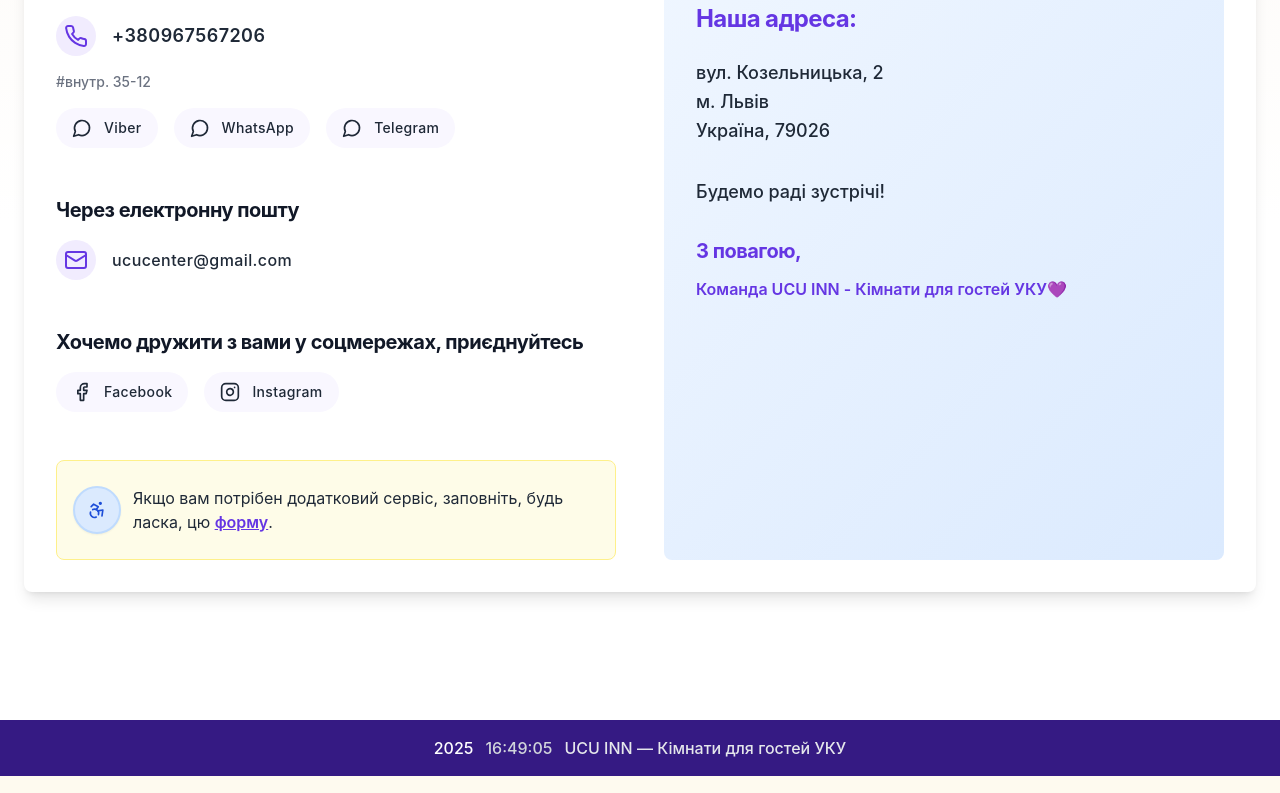
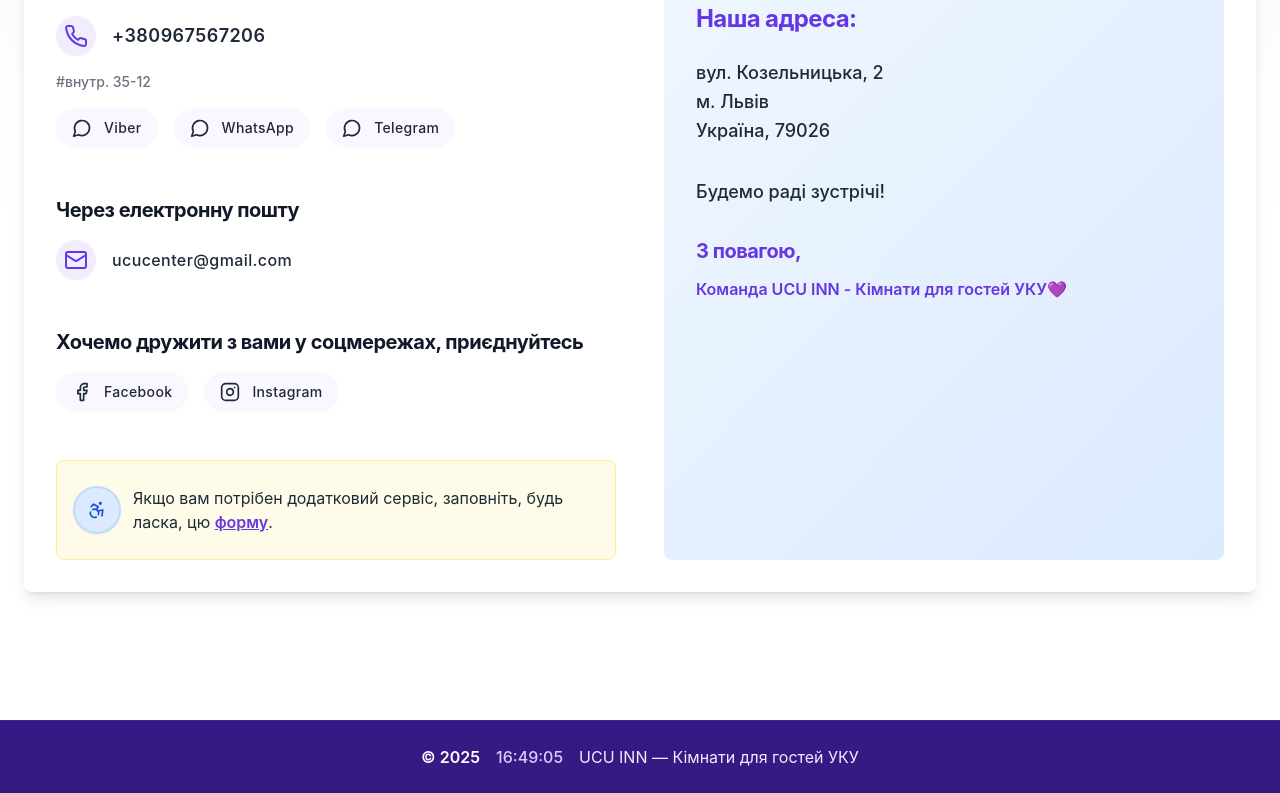
Before and after one commit to UCUINN/ucuinn.github.io, a React (Vite) app: page / in a window 1280 px wide. Shown: the part 8785-9578 px from the top of the page. Built offline with nearby package versions, Linux system fonts and the light colour scheme.

Commit message:
some improve0110

```diff
--- a/src/components/Footer.tsx
+++ b/src/components/Footer.tsx
@@ -26,13 +26,13 @@
   }, []);
 
   return (
-    <footer className={`bg-primary-900 text-white py-4 px-4 ${className ?? ''}`}>
-      <div className="container mx-auto text-center text-sm md:text-base">
-        <p className="font-medium flex items-center justify-center gap-3">
-          <span> {currentTime.getFullYear()}</span>
-          <span className="text-gray-300">{formatTime(currentTime)}</span>
-          <span className="text-gray-200">{t('footer.copyright')}</span>
-        </p>
+    <footer className={`bg-primary-900 text-white py-6 px-4 border-t border-primary-800 ${className ?? ''}`}>
+      <div className="container mx-auto text-center">
+        <div className="flex flex-col md:flex-row items-center justify-center gap-2 md:gap-4 text-sm md:text-base">
+          <span className="font-semibold">© {currentTime.getFullYear()}</span>
+          <span className="text-primary-200 font-medium">{formatTime(currentTime)}</span>
+          <span className="text-primary-100">{t('footer.copyright')}</span>
+        </div>
       </div>
     </footer>
   );
```
